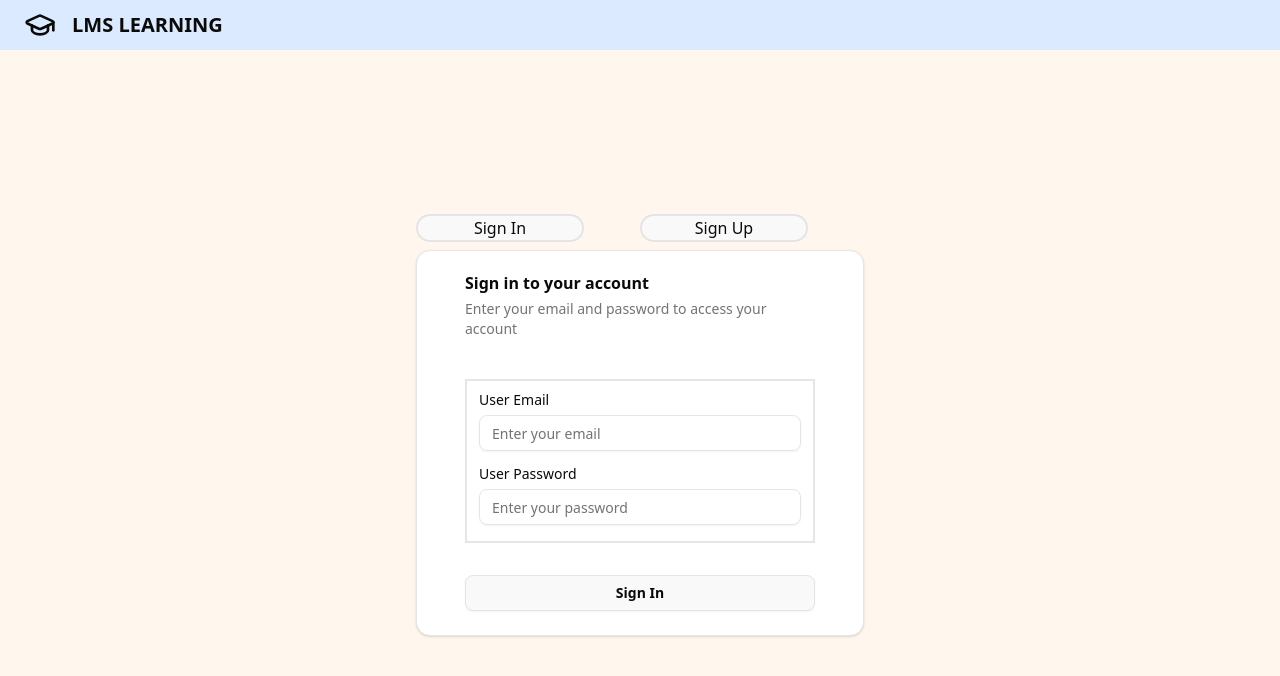
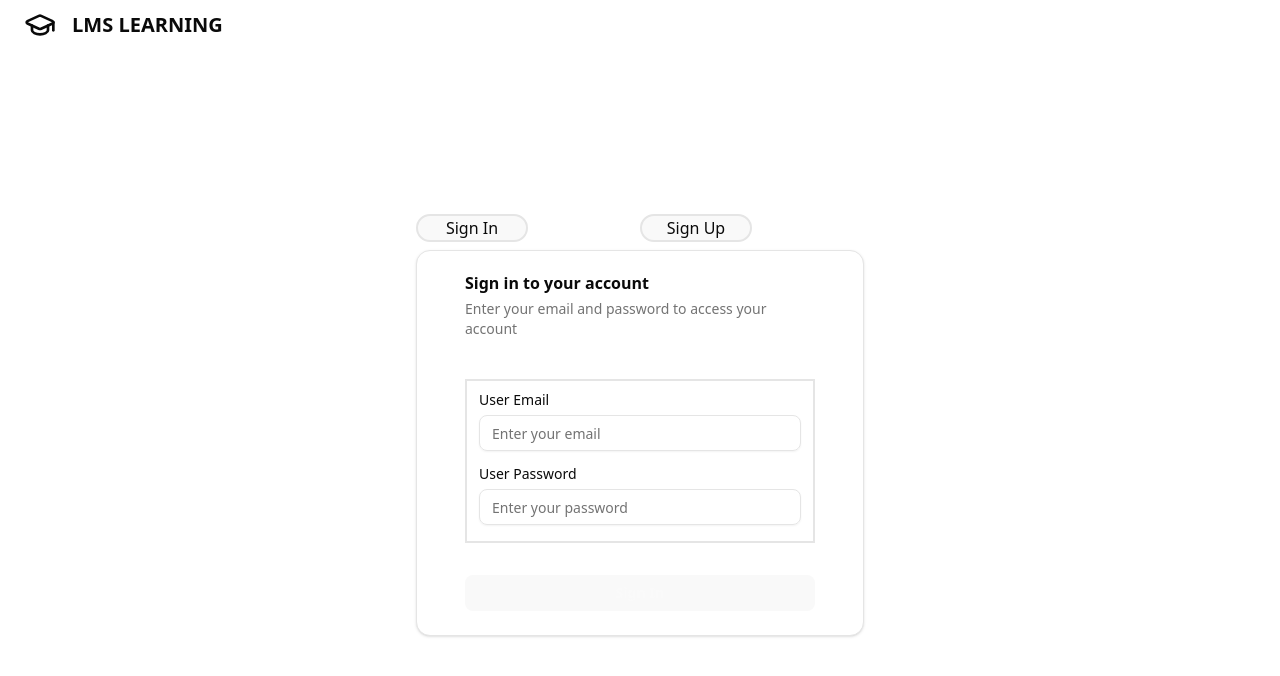
Before and after one commit to okechukwu-okolie/mern-lms, a React (Vite) app in the folder client/: page /auth in a window 1280 px wide. Shown: the top 676 px of the page. Built offline with nearby package versions, Linux system fonts and the light colour scheme.

Commit message:
adding to the codebase

```diff
--- a/client/src/components/common-form/index.jsx
+++ b/client/src/components/common-form/index.jsx
@@ -12,7 +12,7 @@ const CommonForm = ({handleSubmit,buttonText,formControls = [],formData,setFormD
         setFormData={setFormData}
       />
       {/* <Button type="submit">{buttonText || "Submit"}</Button> */}
-      <Button variant="outline" type='submit' className='mt-5 w-full font-black'>{buttonText || 'Submit'}</Button>
+      <Button  type='submit' className='mt-5 w-full font-black bg-black'>{buttonText || 'Submit'}</Button>
 
     </form>
   );
--- a/client/src/pages/auth/index.jsx
+++ b/client/src/pages/auth/index.jsx
@@ -17,39 +17,45 @@ import { Link } from "react-router-dom";
 const AuthPage = () => {
   const [activeTab, setActiveTab] = useState("signin");
   const {
-        signInFormData,
-        setSignInFormData,
-        signUpFormData,
-        setSignUpFormData,
-  } = useContext(AuthContext)
+    signInFormData,
+    setSignInFormData,
+    signUpFormData,
+    setSignUpFormData,
+  } = useContext(AuthContext);
 
   const handleTabChange = (value) => {
     setActiveTab(value);
   };
 
-  console.log(signInFormData)
+  function checkIfSignInFormIsValid() {
+    return (
+      signInFormData &&
+      signInFormData.userEmail !== "" &&
+      signInFormData.password !== ""
+    );
+  }
 
   return (
     <div className="flex flex-col min-h-screen">
-      <header className="px-4 lg:px-6 h-[50px] flex items-center border-bottom bg-blue-100">
+      <header className="px-4 lg:px-6 h-[50px] flex items-center border-bottom ">
         <Link to={"/"} className="flex items-center justify-center">
           <GraduationCap className="h-8 w-8 mr-4" />
           <span className="font-extrabold text-xl">LMS LEARNING </span>
         </Link>
       </header>
 
-      <div className="flex items-center justify-center min-h-[calc(100vh-50px)] bg-orange-50">
+      <div className="flex items-center justify-center min-h-[calc(100vh-50px)]">
         <Tabs
           value={activeTab}
           defaultValue="signin"
           onValueChange={handleTabChange}
           className="w-full max-w-md "
         >
-          <TabsList className="grid w-full grid-cols-2">
-            <TabsTrigger value="signin" className="border-2 w-3/4 rounded-2xl">
+          <TabsList className="grid w-full grid-cols-2 ">
+            <TabsTrigger value="signin" className="border-2 w-2/4 rounded-2xl">
               Sign In{" "}
             </TabsTrigger>
-            <TabsTrigger value="signup" className="border-2 w-3/4 rounded-2xl">
+            <TabsTrigger value="signup" className="border-2 w-2/4 rounded-2xl">
               Sign Up{" "}
             </TabsTrigger>
           </TabsList>
@@ -67,6 +73,7 @@ const AuthPage = () => {
                   buttonText={"Sign In"}
                   formData={signInFormData}
                   setFormData={setSignInFormData}
+                  isButtonDisabled={!checkIfSignInFormIsValid()}
                   // handleSubmit={}
                 />
               </CardContent>
```
